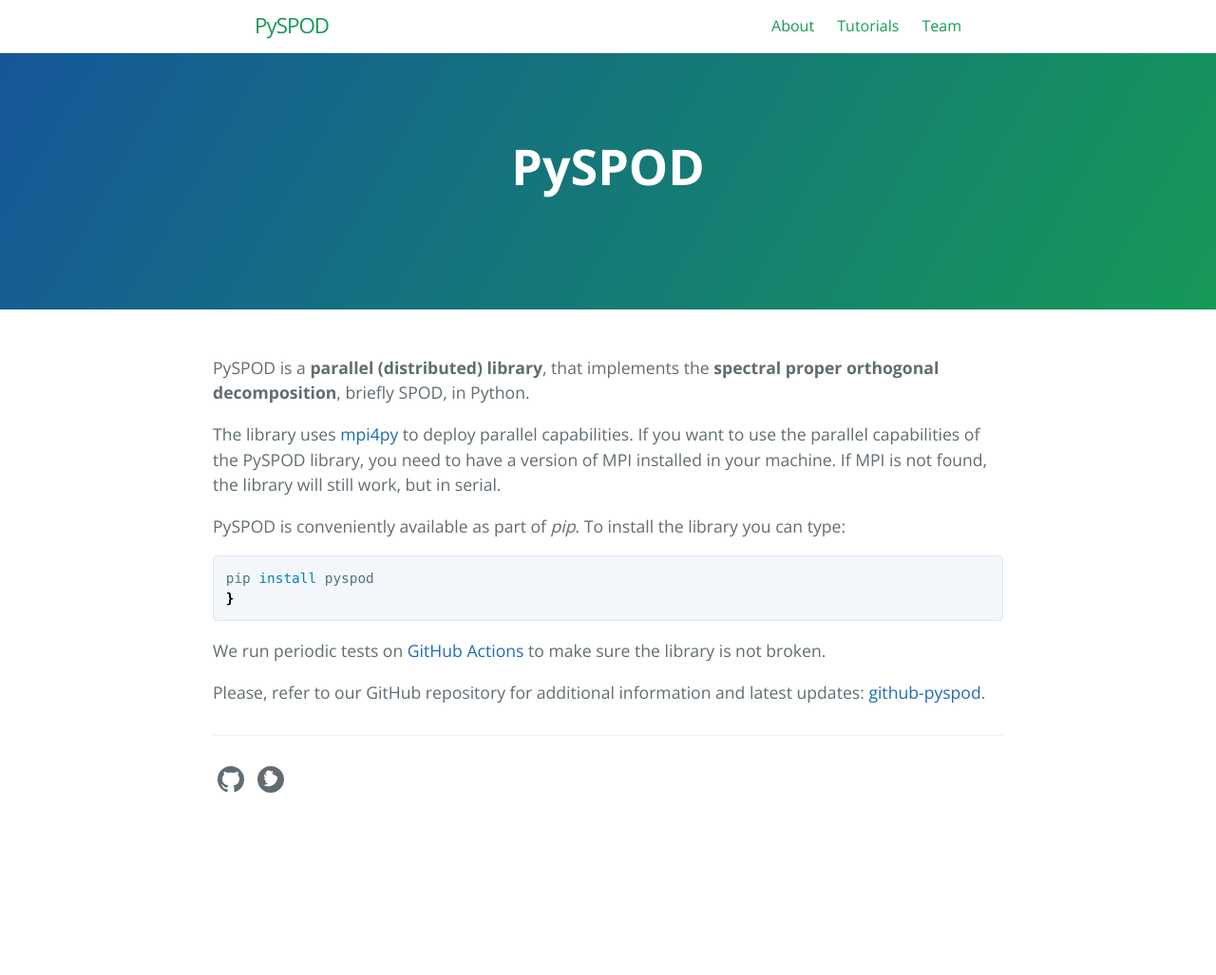
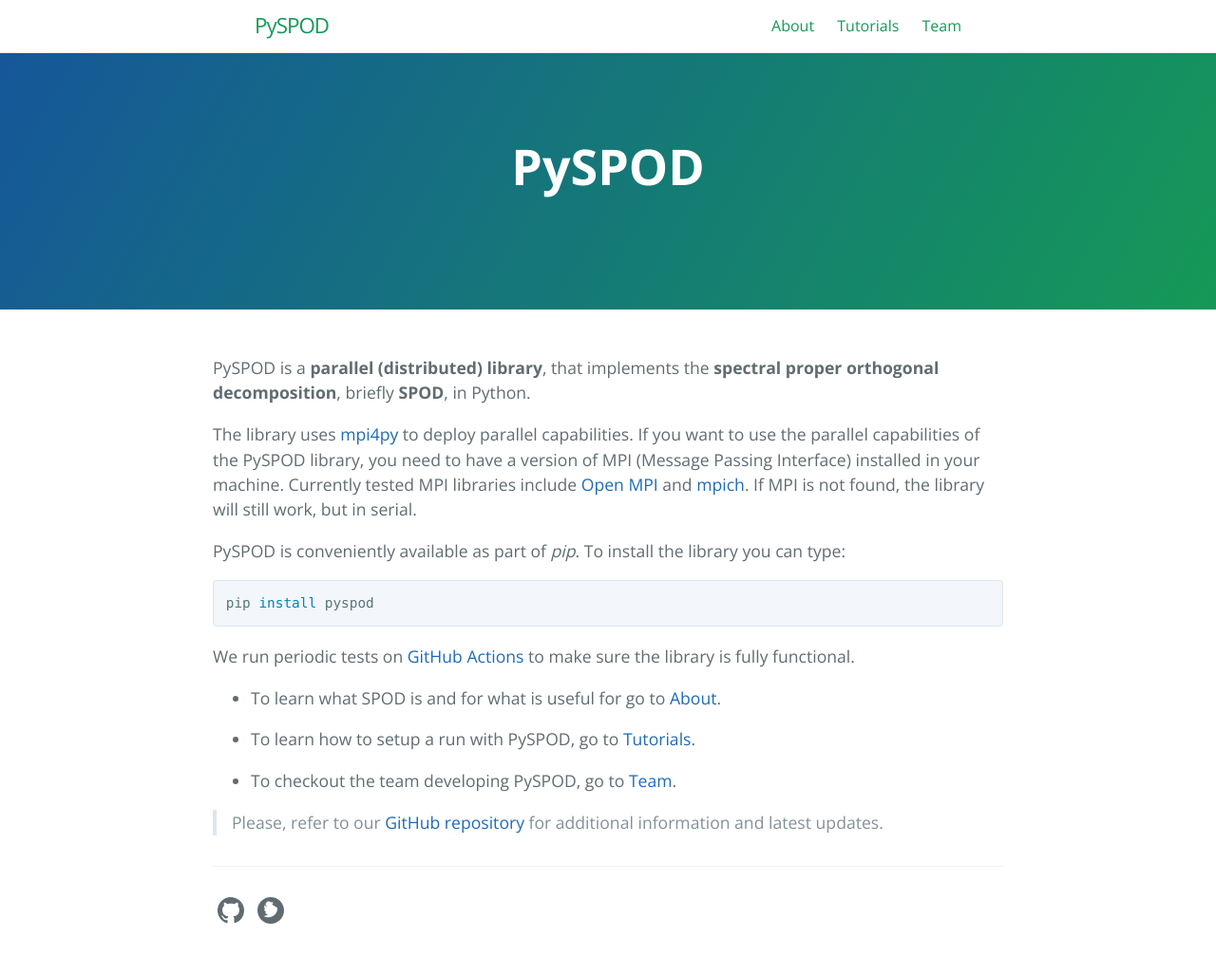
Before and after one commit to MathEXLab/PySPOD, a Jekyll site: the page built from index.md, in a window 1280 px wide. Shown: the whole page at 95% size. Built offline with Jekyll 4.4.1, drawn with Linux system fonts in a browser that asks for light colours; before the commit the page ends 900 px from its top, so only the background shows below that.

Commit message:
index complete

````diff
--- a/index.md
+++ b/index.md
@@ -4,10 +4,11 @@ title: PySPOD
 tagline: A parallel SPOD package
 ---
 
-PySPOD is a **parallel (distributed) library**, that implements the **spectral proper orthogonal decomposition**, briefly SPOD, in Python.
+PySPOD is a **parallel (distributed) library**, that implements the **spectral proper orthogonal decomposition**, briefly **SPOD**, in Python.
 
 The library uses [mpi4py](https://github.com/mpi4py/mpi4py) to deploy parallel capabilities.
-If you want to use the parallel capabilities of the PySPOD library, you need to have a version of MPI installed in your machine.
+If you want to use the parallel capabilities of the PySPOD library, you need to have a version of MPI (Message Passing Interface) installed in your machine.
+Currently tested MPI libraries include [Open MPI](https://www.open-mpi.org) and [mpich](https://www.mpich.org).
 If MPI is not found, the library will still work, but in serial.
 
 PySPOD is conveniently available as part of _pip_.
@@ -15,9 +16,14 @@ To install the library you can type:
 
 ```shell
 pip install pyspod
-}
 ```
 
-We run periodic tests on [GitHub Actions](https://github.com/mathe-lab/PySPOD/actions) to make sure the library is not broken.
+We run periodic tests on [GitHub Actions](https://github.com/mathe-lab/PySPOD/actions) to make sure the library is fully functional.
 
-Please, refer to our GitHub repository for additional information and latest updates: [github-pyspod](https://github.com/mathe-lab/PySPOD).
+- To learn what SPOD is and for what is useful for go to [About](./about).
+
+- To learn how to setup a run with PySPOD, go to [Tutorials](./tutorials).
+
+- To checkout the team developing PySPOD, go to [Team](./team).
+
+> Please, refer to our [GitHub repository](https://github.com/mathe-lab/PySPOD) for additional information and latest updates.
````
